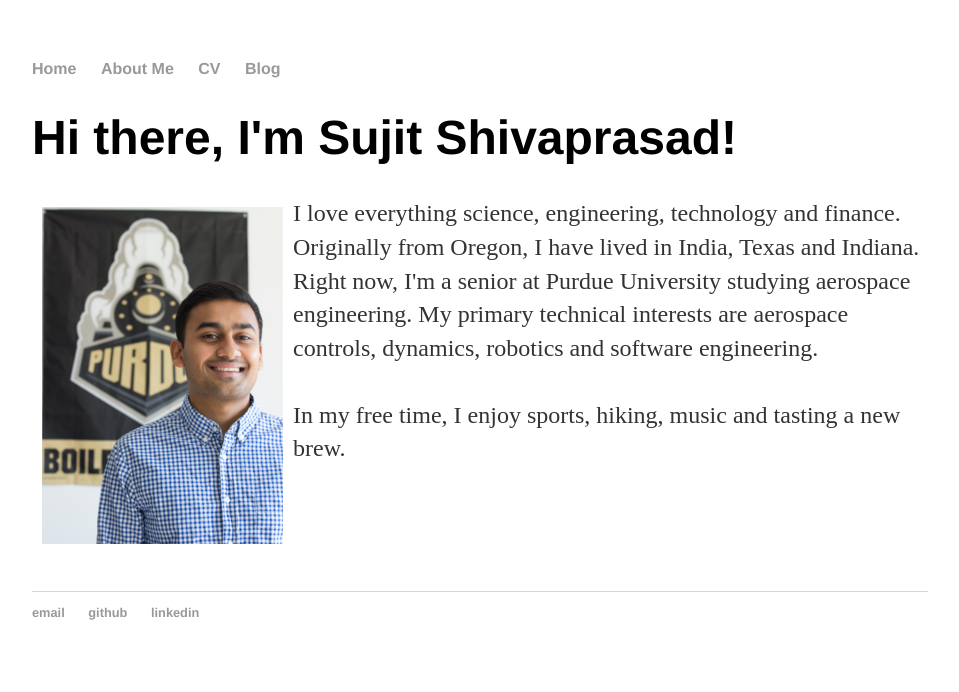
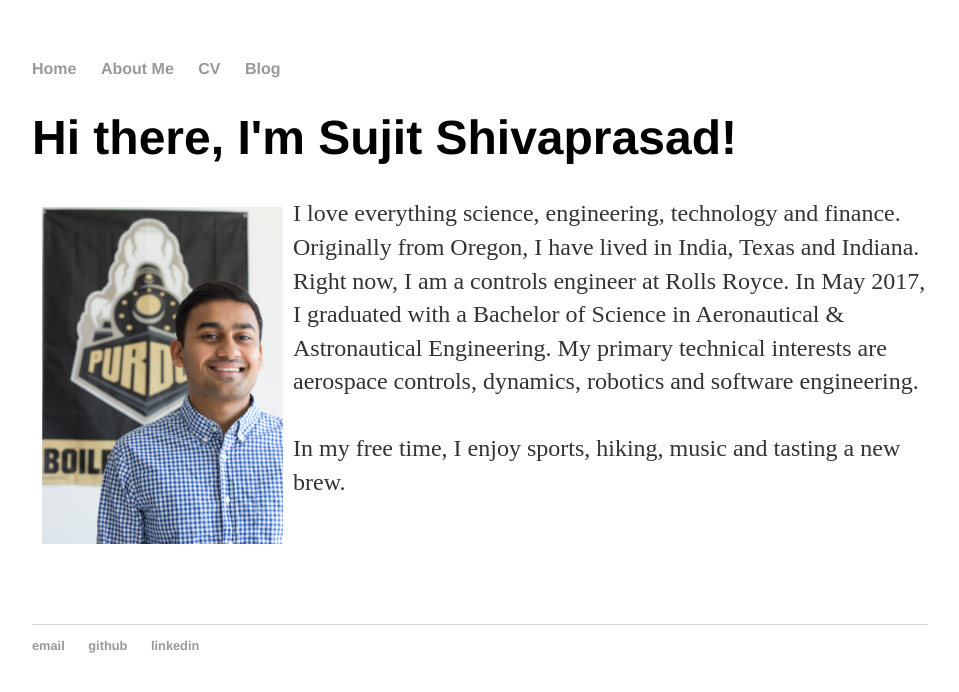
Before and after one commit to sujitshivaprasad/sujitshivaprasad.github.io, a Jekyll site: the page built from index.html, in a window 1280 px wide. Shown: the top 692 px of the page, without its empty margins (160-1119 px from the left). Built offline with Jekyll 4.4.1, drawn with Linux system fonts in a browser that asks for light colours.

Commit message:
updated homepage

```diff
--- a/index.html
+++ b/index.html
@@ -6,7 +6,11 @@ title: Sujit Shivaprasad, Aerospace Engineer
 	<h1>Hi there, I'm Sujit Shivaprasad!</h1>
 	<p><img src="img/me.png" alt="Sujit Shivaprasad" align="left" hspace="10" vspace="10"/>
 	I love everything science, engineering, technology and finance.
-	Originally from Oregon, I have lived in India, Texas and Indiana. Right now, I'm a senior at Purdue University studying aerospace engineering. My primary technical interests are aerospace controls, dynamics, robotics and software engineering.
+	Originally from Oregon, I have lived in India, Texas and Indiana.
+
+	Right now, I am a controls engineer at Rolls Royce. In May 2017, I graduated with a Bachelor of Science in Aeronautical & Astronautical Engineering.
+
+	My primary technical interests are aerospace controls, dynamics, robotics and software engineering.
 	<br>
 	<br>
 	In my free time, I enjoy sports, hiking, music and tasting a new brew.
```
